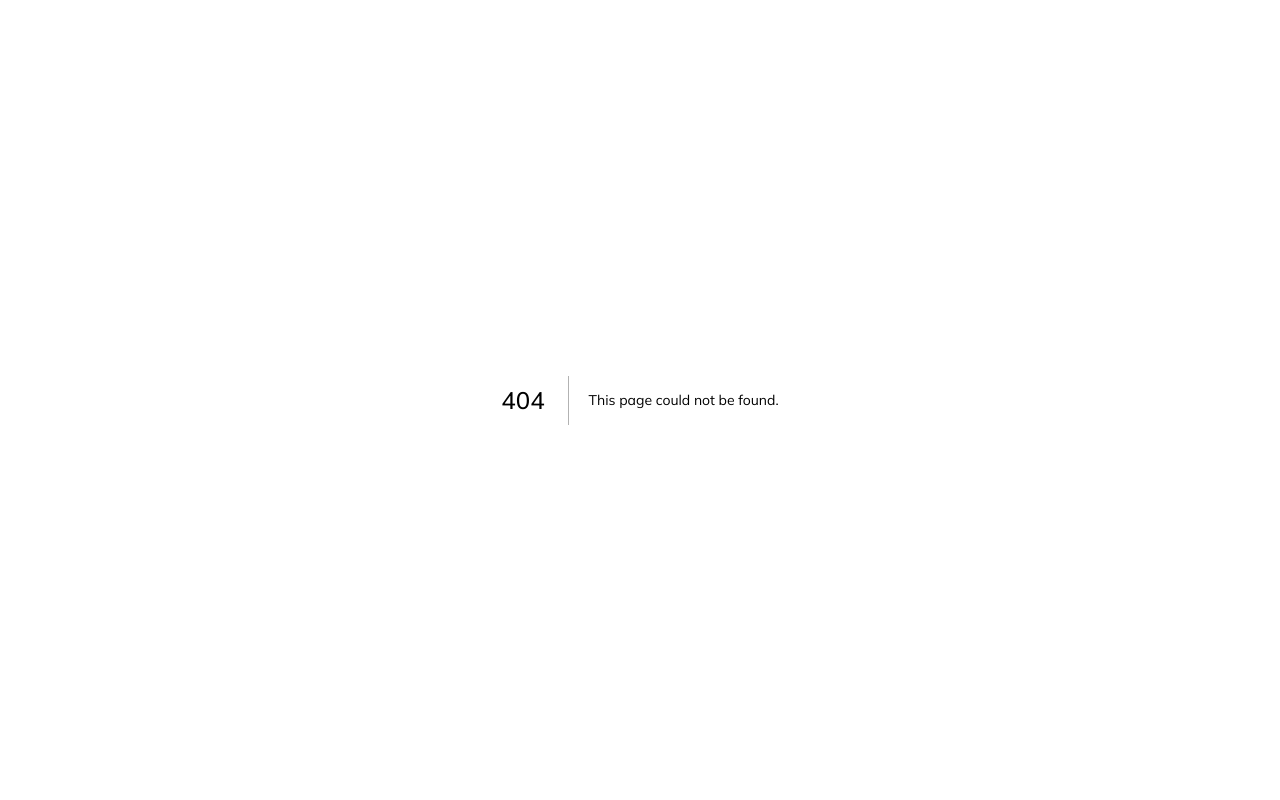
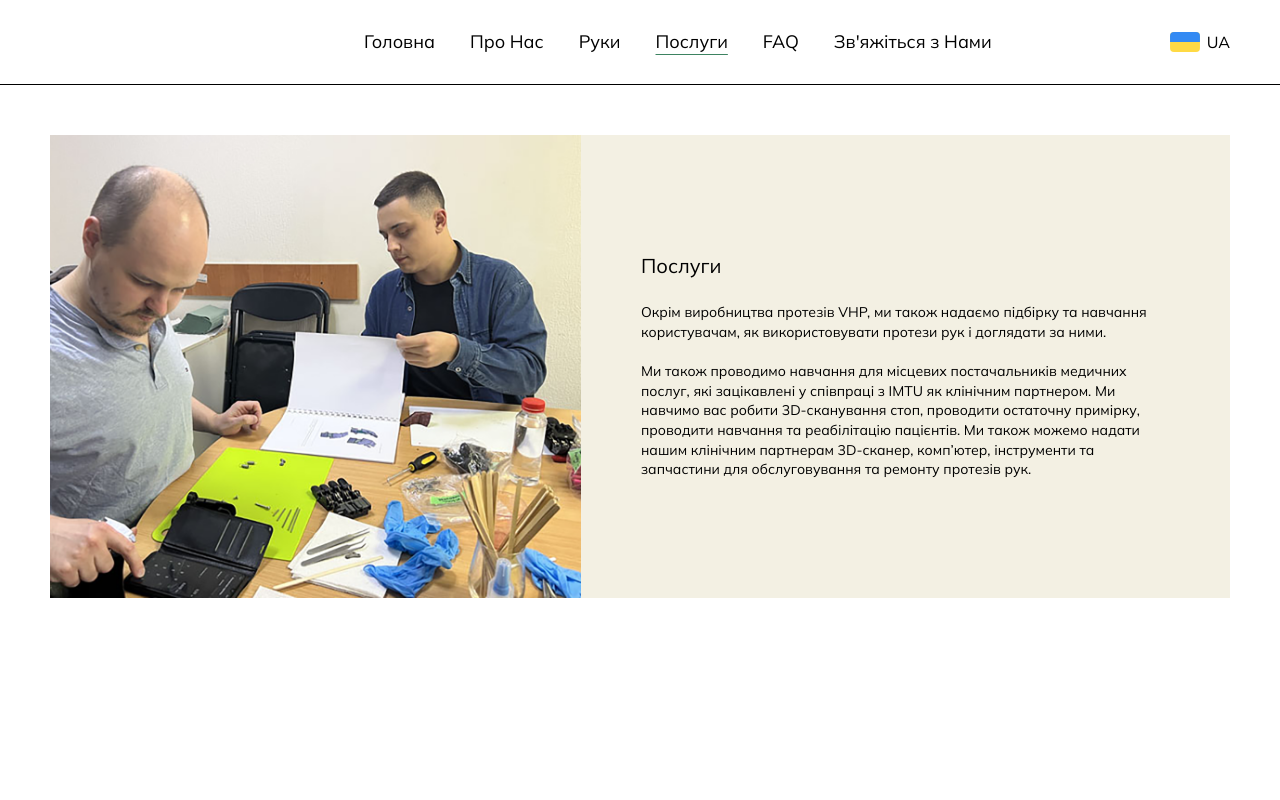
Before and after one commit to yablonya/imt-ukraine, a Next.js app: page /services in a window 1280 px wide. Before the commit this address had no page. Shown: the top 800 px of the page. Built offline with nearby package versions, Linux system fonts and the light colour scheme.

Commit message:
feature: done services page without transitions

```diff
--- /dev/null
+++ b/src/app/services/page.tsx
@@ -0,0 +1,5 @@
+import ServicesPage from "@/components/pages/services-page/ServicesPage";
+
+export default function Services() {
+  return <ServicesPage/>;
+}
--- a/src/components/common/layout/header/components/desktop-header/DesktopHeader.styles.ts
+++ b/src/components/common/layout/header/components/desktop-header/DesktopHeader.styles.ts
@@ -20,10 +20,11 @@ export const menu: SxProps<Theme> = {
   gap: '35px',
 };
 
-export const link: SxProps<Theme> = {
+export const link = (currentPage: string, pageLink: string): SxProps<Theme> => ({
   color: 'inherit',
-  textDecoration: 'none'
-};
+  textDecoration: currentPage === pageLink ? 'underline #3D8361' : 'none',
+  textUnderlineOffset: '6px',
+});
 
 export const changeLang: SxProps<Theme> = {
   display: 'flex',
--- a/src/components/common/layout/header/components/desktop-header/DesktopHeader.tsx
+++ b/src/components/common/layout/header/components/desktop-header/DesktopHeader.tsx
@@ -4,9 +4,12 @@ import Image from 'next/image';
 import logoSmall from '../../../../../../../public/images/logo-small.png';
 import { UAFlag } from "@/components/common/icons/UAFlag";
 import { mainLinks } from "../../constants";
+import {usePathname} from "next/navigation";
 
 
 const DesktopHeader = () => {
+  const pathName = usePathname();
+
   return (
     <AppBar sx={styles.headerContainer}>
       <Link href={'/'} sx={styles.logoLink}>
@@ -17,7 +20,7 @@ const DesktopHeader = () => {
           <Link
             key={index}
             href={item.link}
-            sx={styles.link}
+            sx={styles.link(pathName.split('/')[1], item.link.split('/')[1])}
           >
             <Typography variant='h5'>{item.label}</Typography>
           </Link>
--- a/src/components/common/layout/header/components/mobile-header/MobileHeader.styles.ts
+++ b/src/components/common/layout/header/components/mobile-header/MobileHeader.styles.ts
@@ -10,6 +10,7 @@ export const headerContainer: SxProps<Theme> = {
   alignItems: 'center',
   justifyContent: 'space-between',
   zIndex: '1201',
+  position: 'fixed',
 };
 
 export const logoLink: SxProps<Theme> = {
--- a/src/components/common/layout/header/components/mobile-header/components/mobile-drawer/MobileDrawer.tsx
+++ b/src/components/common/layout/header/components/mobile-header/components/mobile-drawer/MobileDrawer.tsx
@@ -21,7 +21,7 @@ const MobileDrawer: FC<MobileDrawerProps> = ({drawerState, toggleDrawer}) => {
       <Box sx={styles.tabList}>
         {mainLinks.map((item, index) => (
           <Link key={index} href={item.link} onClick={toggleDrawer}>
-            <Tab startIcon={item.icon} label={item.label}/>
+            <Tab startIcon={item.icon} label={item.label} link={item.link}/>
           </Link>
         ))}
       </Box>
--- a/src/components/common/ui/tab/Tab.styles.ts
+++ b/src/components/common/ui/tab/Tab.styles.ts
@@ -1,16 +1,17 @@
 import {SxProps, Theme} from "@mui/system";
 
-export const tabStyles: SxProps<Theme> = {
+export const tabStyles = (currentTab: string, tab: string): SxProps<Theme> => ({
   display: 'flex',
   alignItems: 'center',
   gap: '10px',
   padding: '6px 10px',
   borderRadius: '6px',
+  backgroundColor: currentTab === tab ? 'rgba(61, 131, 97, 0.35)' : 'transparent',
   '&:hover': {
     backgroundColor: 'rgba(0, 0, 0, 0.13)',
   },
   transition: 'all 0.2s ease-in-out',
-};
+});
 
 export const iconContainer: SxProps<Theme> = {
   height: '22px',
--- a/src/components/common/ui/tab/Tab.tsx
+++ b/src/components/common/ui/tab/Tab.tsx
@@ -2,20 +2,25 @@ import {Box, Theme, Typography} from "@mui/material";
 import {FC, ReactNode} from "react";
 import * as styles from './Tab.styles';
 import {SxProps} from "@mui/system";
+import {usePathname} from "next/navigation";
 
 interface TabProps {
   startIcon?: ReactNode;
   label: string;
+  link: string;
   sx?: SxProps<Theme>;
 }
 
 const Tab: FC<TabProps> = ({
   startIcon,
   label,
+  link,
   sx= {},
 }) => {
+  const pathName = usePathname();
+
   return (
-    <Box sx={styles.tabStyles}>
+    <Box sx={styles.tabStyles(pathName.split('/')[1], link.split('/')[1])}>
       {startIcon &&
         <Box sx={styles.iconContainer}>{startIcon}</Box>
       }
--- a/src/components/pages/main-page/MainPage.styles.ts
+++ b/src/components/pages/main-page/MainPage.styles.ts
@@ -28,7 +28,7 @@ export const textContainer: SxProps<Theme> = {
     desktopSemiMedium: 'white',
   },
 }
-export const textBlockHeader: SxProps<Theme> = {
+export const textPartHeader: SxProps<Theme> = {
   mb: '25px',
   typography: {
     desktopSemiMedium: 'h4',
@@ -36,7 +36,7 @@ export const textBlockHeader: SxProps<Theme> = {
   },
 }
 
-export const textBlockContent: SxProps<Theme> = {
+export const textPartContent: SxProps<Theme> = {
   typography: {
     desktopSemiMedium: 'body2',
     desktopMedium: 'body1',
--- a/src/components/pages/main-page/MainPage.tsx
+++ b/src/components/pages/main-page/MainPage.tsx
@@ -21,14 +21,14 @@ const MainPage = () => {
       <Box sx={sxStyles.firstBlock}>
         <Image
           src={mainFirstImg}
-          alt={"Mane page first image"}
+          alt={"Main page first image"}
           className={styles['firstBlockImg']}
         />
         <Box sx={sxStyles.textContainer}>
-          <Typography variant='h3' sx={sxStyles.textBlockHeader}>
+          <Typography variant='h3' sx={sxStyles.textPartHeader}>
             Інвіктус Медичні Технології Україна
           </Typography>
-          <Typography sx={sxStyles.textBlockContent}>
+          <Typography sx={sxStyles.textPartContent}>
             Invictus Medical Technologies Ukraine (IMTU) виготовляє високоякісні функціональні протези рук за допомогою
             технології 3D-друку, розробленої Victoria Hand Project (Канада), для хворих з ампутованими кінцівками та для
             клінічних партнерів. Функціональні протези рук є неймовірним інструментом, який допомагає особам з
--- /dev/null
+++ b/src/components/pages/services-page/ServicesPage.module.scss
@@ -0,0 +1,9 @@
+.servicesBlockImg {
+  width: 100%;
+  height: auto;
+
+  @media screen and (min-width: 1200px) {
+    width: 45%;
+    max-height: 700px;
+  }
+}
--- /dev/null
+++ b/src/components/pages/services-page/ServicesPage.styles.ts
@@ -0,0 +1,40 @@
+import {SxProps, Theme} from "@mui/system";
+
+export const servicesBlock: SxProps<Theme> = {
+  display: 'flex',
+  alignItems: 'center',
+  margin: {
+    mobile: 0,
+    desktopSemiMedium: '50px 50px 60px',
+  },
+  backgroundColor: {
+    mobile: 'transparent',
+    desktopSemiMedium: 'rgba(214, 205, 164, 0.3)',
+  },
+  flexDirection: {
+    mobile: 'column',
+    desktopSemiMedium: 'row',
+  },
+}
+
+export const textContainer: SxProps<Theme> = {
+  width: '100%',
+  padding: {
+    mobile: '30px 25px 50px',
+    desktopSemiMedium: '25px 80px 25px 60px',
+  },
+}
+export const textPartHeader: SxProps<Theme> = {
+  mb: '25px',
+  typography: {
+    desktopSemiMedium: 'h4',
+    desktopMedium: 'h3',
+  },
+}
+
+export const textPartContent: SxProps<Theme> = {
+  typography: {
+    desktopSemiMedium: 'body2',
+    desktopMedium: 'body1',
+  },
+}
--- /dev/null
+++ b/src/components/pages/services-page/ServicesPage.tsx
@@ -0,0 +1,37 @@
+import {Box, Typography} from "@mui/material";
+import PageLayout from "@/components/common/layout/page-layout/PageLayout";
+import * as sxStyles from './ServicesPage.styles';
+import styles from './ServicesPage.module.scss';
+import Image from "next/image";
+import services from "../../../../public/images/services.png";
+
+const ServicesPage = () => {
+  return (
+    <PageLayout>
+      <Box sx={sxStyles.servicesBlock}>
+        <Image
+          src={services}
+          alt={"Services page image"}
+          className={styles['servicesBlockImg']}
+        />
+        <Box sx={sxStyles.textContainer}>
+          <Typography variant='h3' sx={sxStyles.textPartHeader}>
+            Послуги
+          </Typography>
+          <Typography sx={sxStyles.textPartContent}>
+            Окрім виробництва протезів VHP, ми також надаємо підбірку та навчання користувачам, як використовувати
+            протези рук і доглядати за ними.
+            <br />
+            <br />
+            Ми також проводимо навчання для місцевих постачальників медичних послуг, які зацікавлені у співпраці з IMTU
+            як клінічним партнером. Ми навчимо вас робити 3D-сканування стоп, проводити остаточну примірку, проводити
+            навчання та реабілітацію пацієнтів. Ми також можемо надати нашим клінічним партнерам 3D-сканер, комп’ютер,
+            інструменти та запчастини для обслуговування та ремонту протезів рук.
+          </Typography>
+        </Box>
+      </Box>
+    </PageLayout>
+  );
+};
+
+export default ServicesPage;
```
Also changed, not shown: public/images/services.png (added).
